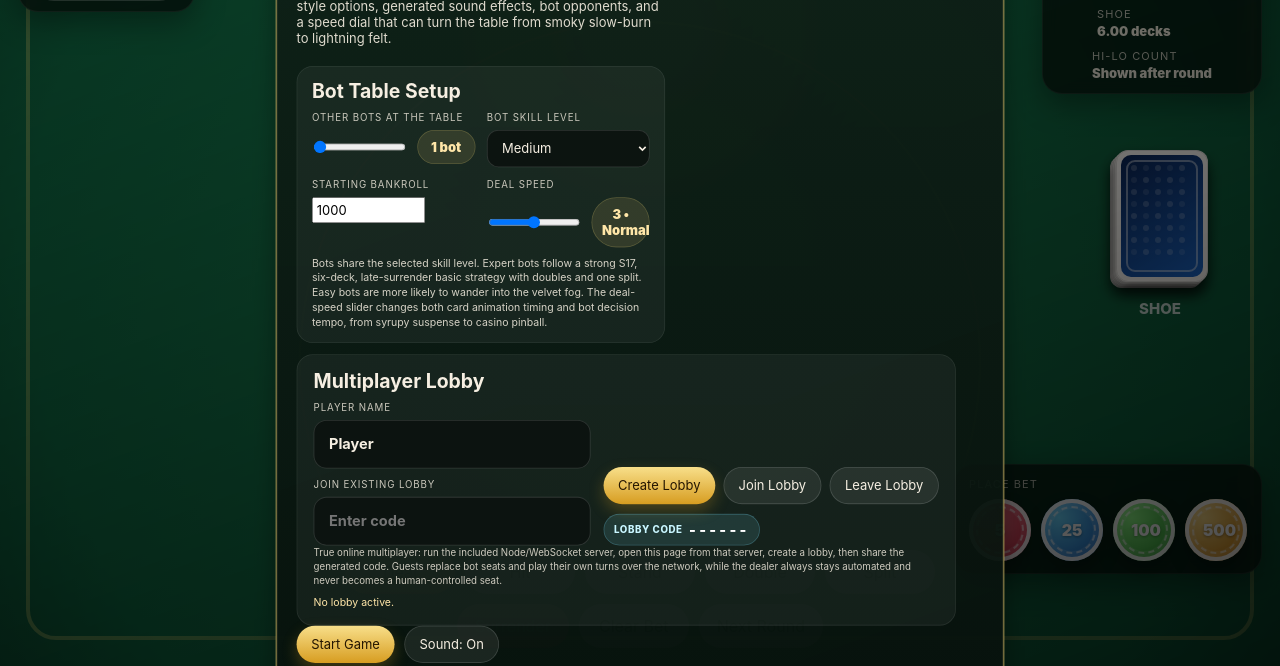
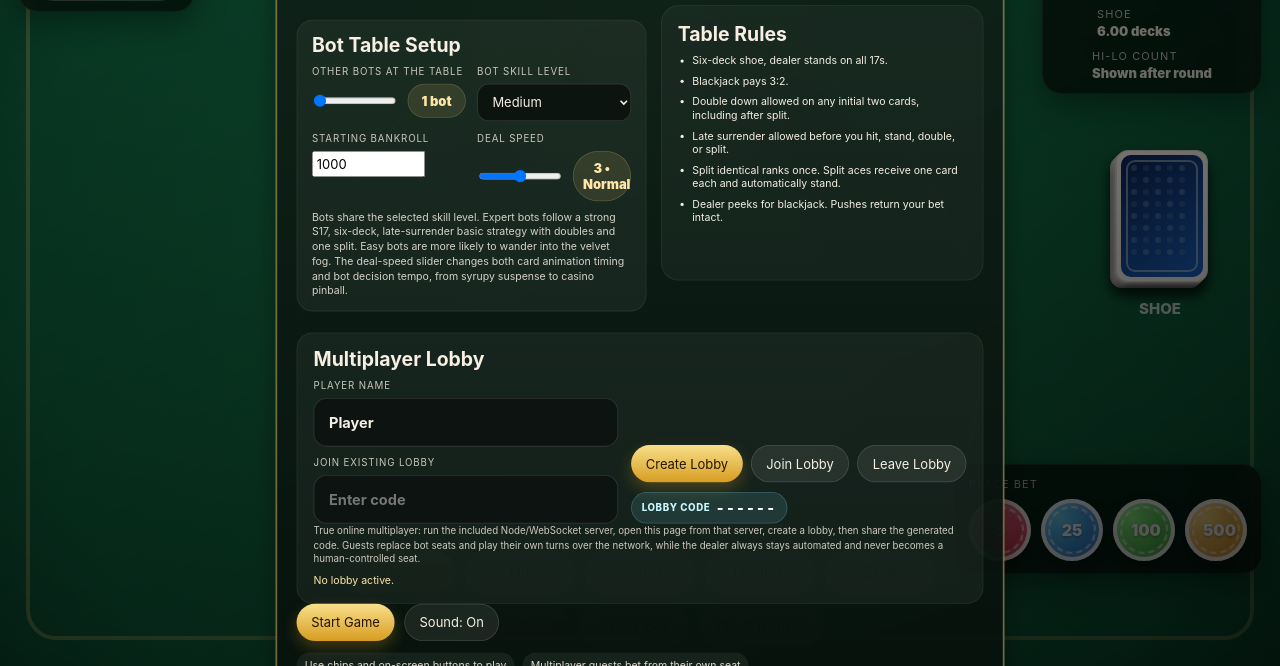
Before and after one commit to jackaxkeller/blackjack-multiplayer, a website: page public/index.html in a window 1280 px wide. Shown: the part 134-800 px from the top of the page. Drawn offline with Linux system fonts and the light colour scheme.

Commit message:
Update index.html

```diff
--- a/public/index.html
+++ b/public/index.html
@@ -45,33 +45,38 @@
     box-shadow:var(--shadow), inset 0 0 0 1px rgba(255,255,255,.04);
     padding:28px;
     display:grid;
-    grid-template-columns:1.1fr .9fr;
+    grid-template-columns:1fr;
     gap:24px;
   }
+  .setup-top{display:grid;grid-template-columns:1.04fr .96fr;gap:18px;align-items:start}
   @media (min-width: 921px){
     .menu-card{
       width:min(900px, 84vw);
       padding:24px;
-      gap:20px;
+      gap:18px;
       transform:scale(.81);
       transform-origin:center center;
     }
+    .setup-top{
+      gap:18px;
+      align-items:start;
+    }
     .rules{
-      padding:12px 14px;
+      padding:16px 18px;
       align-self:start;
-      min-height:0;
-      max-height:170px;
-      overflow:hidden;
+      min-height:340px;
+      max-height:none;
+      overflow:visible;
     }
     .rules h2{
-      margin-bottom:8px;
+      margin-bottom:10px;
       font-size:24px;
     }
     .rules ul{
-      grid-template-columns:1fr 1fr;
-      gap:6px 16px;
+      grid-template-columns:1fr;
+      gap:10px;
       font-size:13px;
-      line-height:1.25;
+      line-height:1.32;
       padding-left:18px;
     }
     .subtitle{
@@ -80,7 +85,7 @@
       max-width:52ch;
     }
     .config-card{
-      margin:14px 0 10px;
+      margin:0;
       padding:14px 16px;
     }
     .config-note{
@@ -184,6 +189,7 @@
 
   @media (max-width: 860px){
     .menu-card{grid-template-columns:1fr}
+    .setup-top{grid-template-columns:1fr}
     .hud{flex-direction:column}
     .chips{right:10px;bottom:146px}
     .config-grid{grid-template-columns:1fr}
@@ -505,10 +511,12 @@
     border-radius:20px;
     background:rgba(255,255,255,.05);
     border:1px solid rgba(255,255,255,.08);
-    width:calc(100% + clamp(220px, 28vw, 360px));
-    margin-right:calc(-1 * clamp(220px, 28vw, 360px));
+    width:100%;
+    max-width:100%;
+    margin-right:0;
     position:relative;
     z-index:1;
+    overflow:hidden;
   }
   .lobby-grid{display:grid;grid-template-columns:minmax(0,1.2fr) auto;gap:16px;align-items:end}
   .lobby-stack{display:grid;gap:12px}
@@ -534,6 +542,9 @@
       width:min(98vw, 760px);
       grid-template-columns:1fr;
     }
+    .setup-top{
+      grid-template-columns:1fr;
+    }
     .rules ul{
       grid-template-columns:1fr;
     }
@@ -556,6 +567,7 @@
       <div class="tag">Single-file browser game</div>
       <h1 class="title shine">Arcade Blackjack Royale</h1>
       <p class="subtitle">A neon-felt blackjack table with animated dealing, casino-style options, generated sound effects, bot opponents, and a speed dial that can turn the table from smoky slow-burn to lightning felt.</p>
+      <div class="setup-top">
         <div class="config-card">
           <h2>Bot Table Setup</h2>
           <div class="config-grid">
@@ -589,46 +601,6 @@
             </div>
           </div>
           <div class="config-note">Bots share the selected skill level. Expert bots follow a strong S17, six-deck, late-surrender basic strategy with doubles and one split. Easy bots are more likely to wander into the velvet fog. The deal-speed slider changes both card animation timing and bot decision tempo, from syrupy suspense to casino pinball.</div>
-      </div>
-      <div class="lobby-card">
-        <h2>Multiplayer Lobby</h2>
-        <div class="lobby-grid">
-          <div class="lobby-stack">
-            <div class="config-item">
-              <label for="playerNameInput">Player Name</label>
-              <input id="playerNameInput" class="text-input" type="text" maxlength="18" value="Player" />
-            </div>
-            <div class="config-item">
-              <label for="lobbyCodeInput">Join Existing Lobby</label>
-              <input id="lobbyCodeInput" class="text-input" type="text" maxlength="6" placeholder="Enter code" />
-            </div>
-          </div>
-          <div class="lobby-stack">
-            <div class="lobby-row">
-              <button class="primary" id="createLobbyBtn">Create Lobby</button>
-              <button class="secondary" id="joinLobbyBtn">Join Lobby</button>
-              <button class="secondary" id="leaveLobbyBtn">Leave Lobby</button>
-            </div>
-            <div>
-              <span class="lobby-badge">Lobby Code <span class="lobby-code" id="lobbyCodeDisplay">------</span></span>
-            </div>
-          </div>
-        </div>
-        <div class="lobby-note">True online multiplayer: run the included Node/WebSocket server, open this page from that server, create a lobby, then share the generated code. Guests replace bot seats and play their own turns over the network, while the dealer always stays automated and never becomes a human-controlled seat.</div>
-        <div class="lobby-status" id="lobbyStatus">No lobby active.</div>
-      </div>
-      <div class="cta-row">
-        <button class="primary" id="startBtn">Start Game</button>
-        <button class="secondary" id="soundBtn">Sound: On</button>
-      </div>
-      <div class="legend">
-        <div class="pill">Keyboard: D deal</div>
-        <div class="pill">H hit</div>
-        <div class="pill">S stand</div>
-        <div class="pill">X double</div>
-        <div class="pill">P split</div>
-        <div class="pill">R surrender</div>
-      </div>
         </div>
         <div class="rules">
           <h2>Table Rules</h2>
@@ -640,6 +612,43 @@
             <li>Split identical ranks once. Split aces receive one card each and automatically stand.</li>
             <li>Dealer peeks for blackjack. Pushes return your bet intact.</li>
           </ul>
+        </div>
+      </div>
+      <div class="lobby-card">
+        <h2>Multiplayer Lobby</h2>
+        <div class="lobby-grid">
+          <div class="lobby-stack">
+            <div class="config-item">
+              <label for="playerNameInput">Player Name</label>
+              <input id="playerNameInput" class="text-input" type="text" maxlength="18" value="Player" />
+            </div>
+            <div class="config-item">
+              <label for="lobbyCodeInput">Join Existing Lobby</label>
+              <input id="lobbyCodeInput" class="text-input" type="text" maxlength="6" placeholder="Enter code" />
+            </div>
+          </div>
+          <div class="lobby-stack">
+            <div class="lobby-row">
+              <button class="primary" id="createLobbyBtn">Create Lobby</button>
+              <button class="secondary" id="joinLobbyBtn">Join Lobby</button>
+              <button class="secondary" id="leaveLobbyBtn">Leave Lobby</button>
+            </div>
+            <div>
+              <span class="lobby-badge">Lobby Code <span class="lobby-code" id="lobbyCodeDisplay">------</span></span>
+            </div>
+          </div>
+        </div>
+        <div class="lobby-note">True online multiplayer: run the included Node/WebSocket server, open this page from that server, create a lobby, then share the generated code. Guests replace bot seats and play their own turns over the network, while the dealer always stays automated and never becomes a human-controlled seat.</div>
+        <div class="lobby-status" id="lobbyStatus">No lobby active.</div>
+      </div>
+      <div class="cta-row">
+        <button class="primary" id="startBtn">Start Game</button>
+        <button class="secondary" id="soundBtn">Sound: On</button>
+      </div>
+      <div class="legend">
+        <div class="pill">Use chips and on-screen buttons to play</div>
+        <div class="pill">Multiplayer guests bet from their own seat</div>
+      </div>
     </div>
   </div>
 </div>
@@ -2570,18 +2579,6 @@
     ui.clearBtn.onclick = () => { if(isGuest()) sendGuestAction('clearBet'); else clearBet(); };
     ui.newRoundBtn.onclick = () => { if(!isGuest()) nextRound(); };
     document.querySelectorAll('[data-chip]').forEach(btn => btn.onclick = () => { const amount = Number(btn.dataset.chip); if(isGuest()) sendGuestAction('bet', amount); else placeBet(amount); });
-    addEventListener('keydown', (e) => {
-      const k = e.key.toLowerCase();
-      if(k==='d') { if(!isGuest()){ startGame(); beginDeal(); } }
-      else if(k==='h') { isGuest() ? sendGuestAction('hit') : hit(); }
-      else if(k==='s') { isGuest() ? sendGuestAction('stand') : stand(); }
-      else if(k==='x') { isGuest() ? sendGuestAction('double') : doubleDown(); }
-      else if(k==='p') { isGuest() ? sendGuestAction('split') : split(); }
-      else if(k==='r') { isGuest() ? sendGuestAction('surrender') : surrender(); }
-      else if(k==='c') { isGuest() ? sendGuestAction('clearBet') : clearBet(); }
-      else if(k==='n') { if(!isGuest()) nextRound(); }
-      else if(['1','2','3','4'].includes(k)) { const amount = [5,25,100,500][Number(k)-1]; if(amount) isGuest() ? sendGuestAction('bet', amount) : placeBet(amount); }
-    });
   }
 
   bind();
```
Lines whose indentation alone changed are shown as unchanged.
